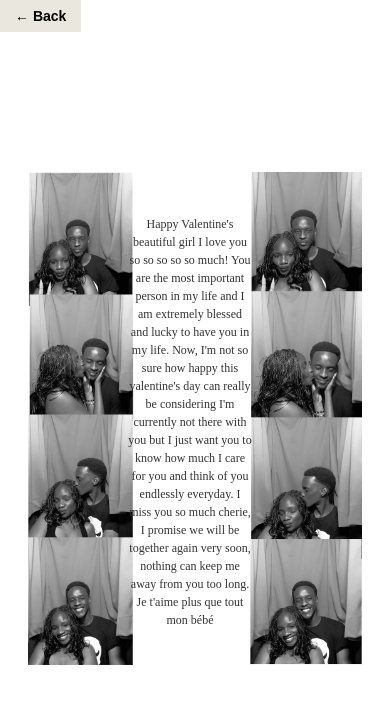
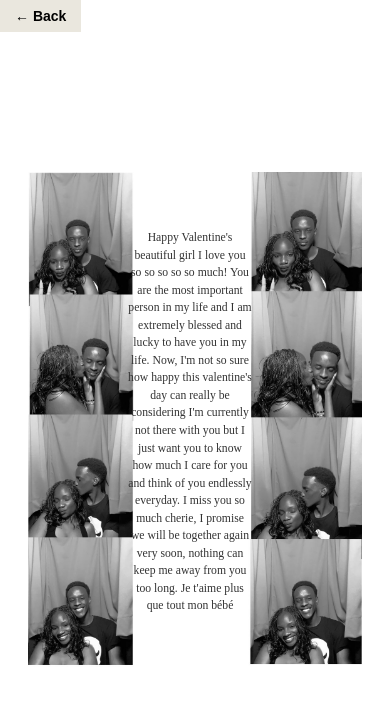
Before and after one commit to elishank/I-Love-You, a React (Vite) app: page /yes in a window 390 px wide. Shown: the top 704 px of the page. Built offline with nearby package versions, Linux system fonts and the light colour scheme.

Commit message:
Adjust mobile text size to 11.7px

```diff
--- a/src/Yes.css
+++ b/src/Yes.css
@@ -68,7 +68,7 @@
   }
 
   .yes-text {
-    font-size: 12px;
+    font-size: 11.7px;
     line-height: 1.5;
     padding: 15px 8px;
   }
```
